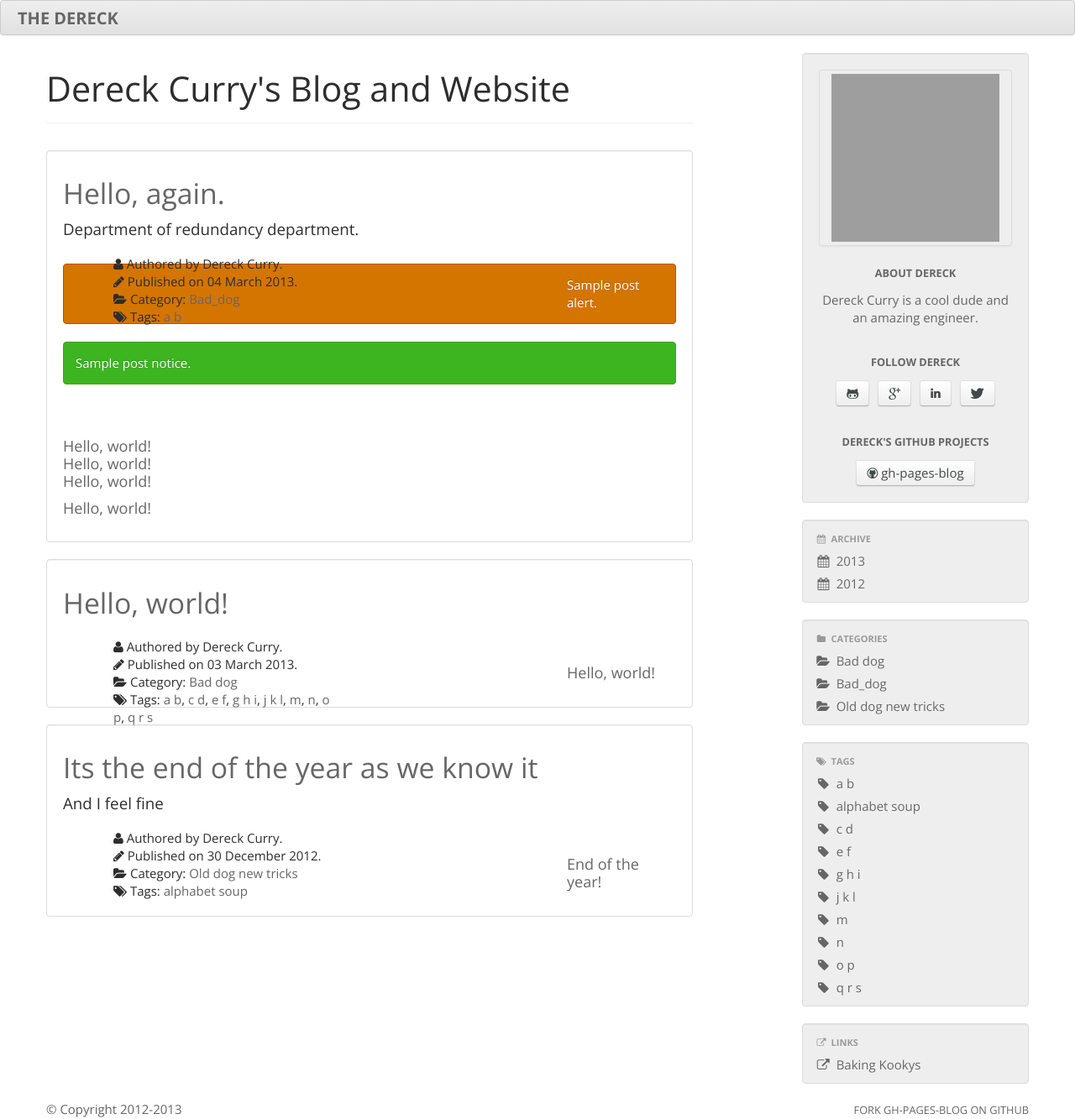
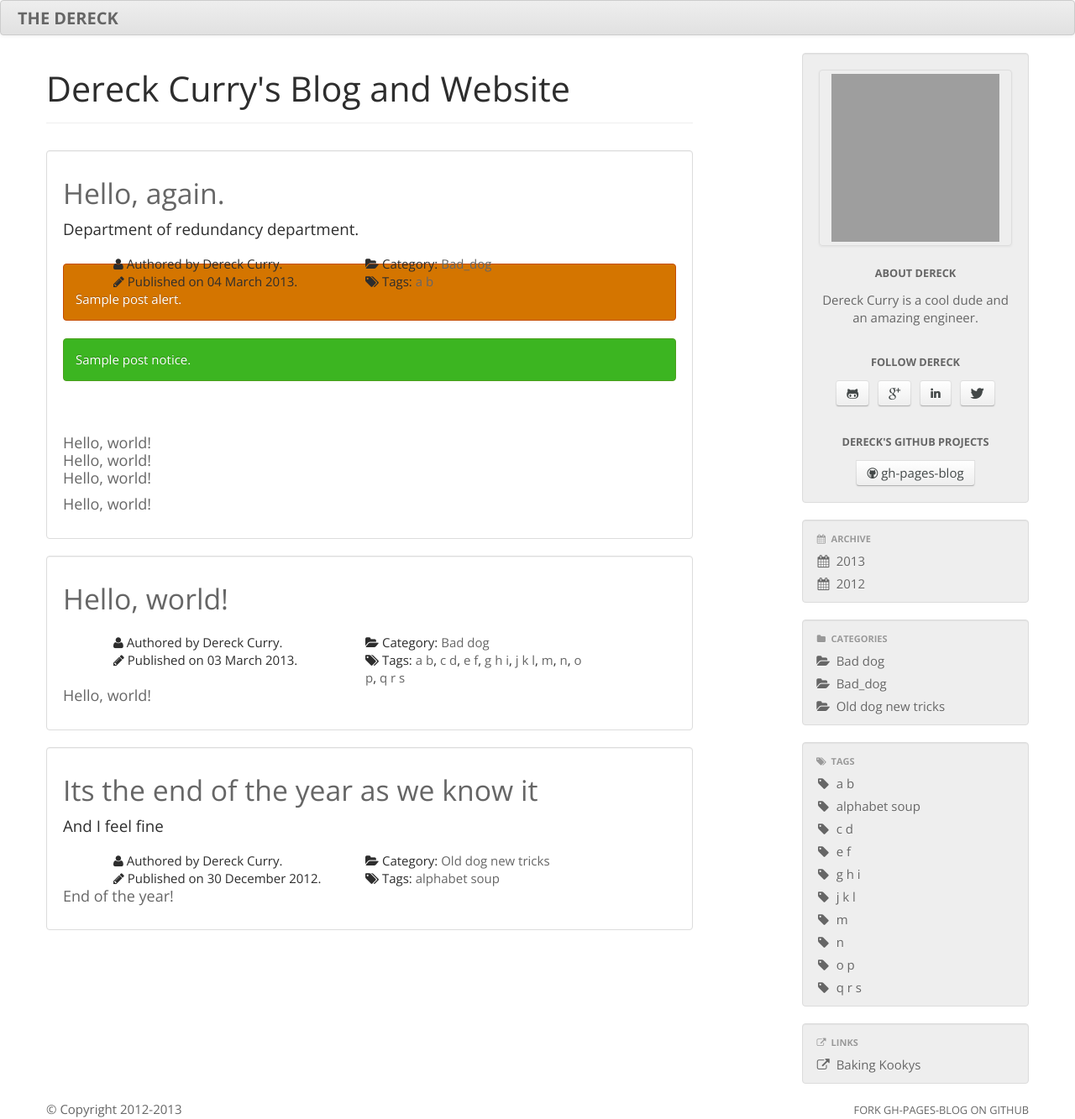
Before and after one commit to thedereck/thedereck.github.com, a Jekyll site: the page built from index.html, in a window 1280 px wide. Shown: the whole page at 84% size. Built offline with Jekyll 4.4.1, drawn with Linux system fonts in a browser that asks for light colours; grey boxes are pictures that could not be loaded.

Commit message:
More fun with post layouts

```diff
--- a/index.html
+++ b/index.html
@@ -14,7 +14,7 @@ exclude: true
 					<h4>{{ p.subtitle }}</h4>
 				{% endif %}
 
-				<div class="span6">
+				<div class="span8">
 				<h5>
 						<span class="span3">
 						{% if site.font_awesome.enabled %}
```
